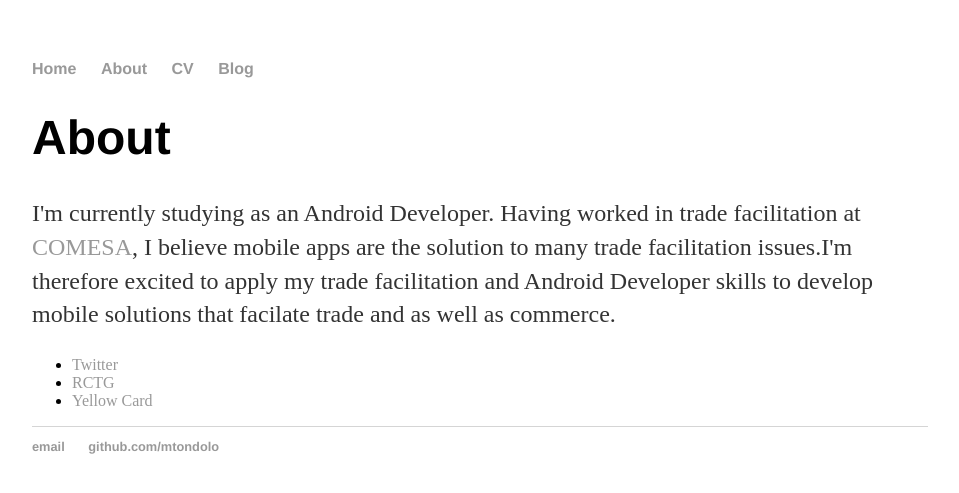
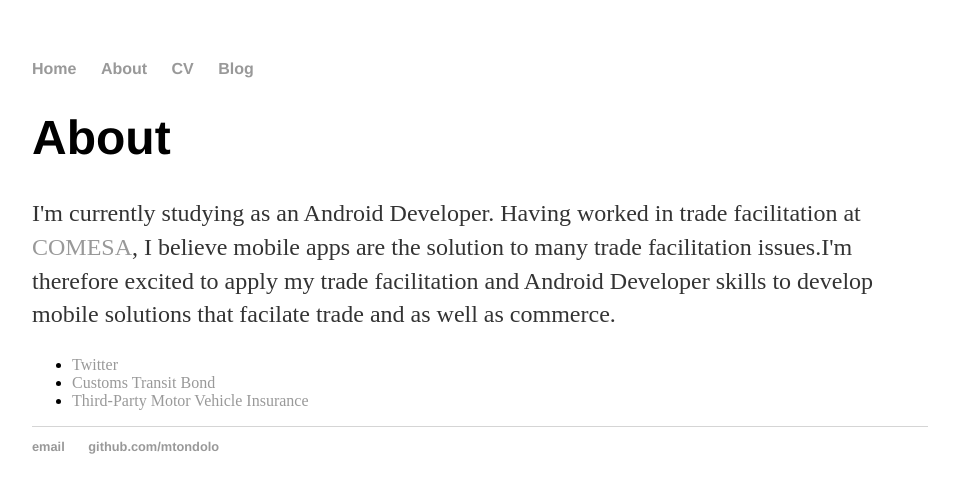
Before and after one commit to mtondolo/mtondolo.github.io, a Jekyll site: the page built from about/index.html, in a window 1280 px wide. Shown: the top 493 px of the page, without its empty margins (160-1119 px from the left). Built offline with Jekyll 4.4.1, drawn with Linux system fonts in a browser that asks for light colours.

Commit message:
Update index.html

```diff
--- a/about/index.html
+++ b/about/index.html
@@ -11,7 +11,7 @@ title: About Musa Tondolo
 			to develop mobile solutions that facilate trade and as well as commerce.</p>
 			<ul class="contacts">
 				<li><a href="https://twitter.com/tondolo">Twitter</a></li>
-				<li><a href="http://rctg-mis.comesa.int/">RCTG</a></li>
-				<li><a href="http://ycmis.comesa.int/">Yellow Card</a></li>
+				<li><a href="http://rctg-mis.comesa.int/">Customs Transit Bond</a></li>
+				<li><a href="http://ycmis.comesa.int/">Third-Party Motor Vehicle Insurance</a></li>
 				</ul>
 		</div>
```
